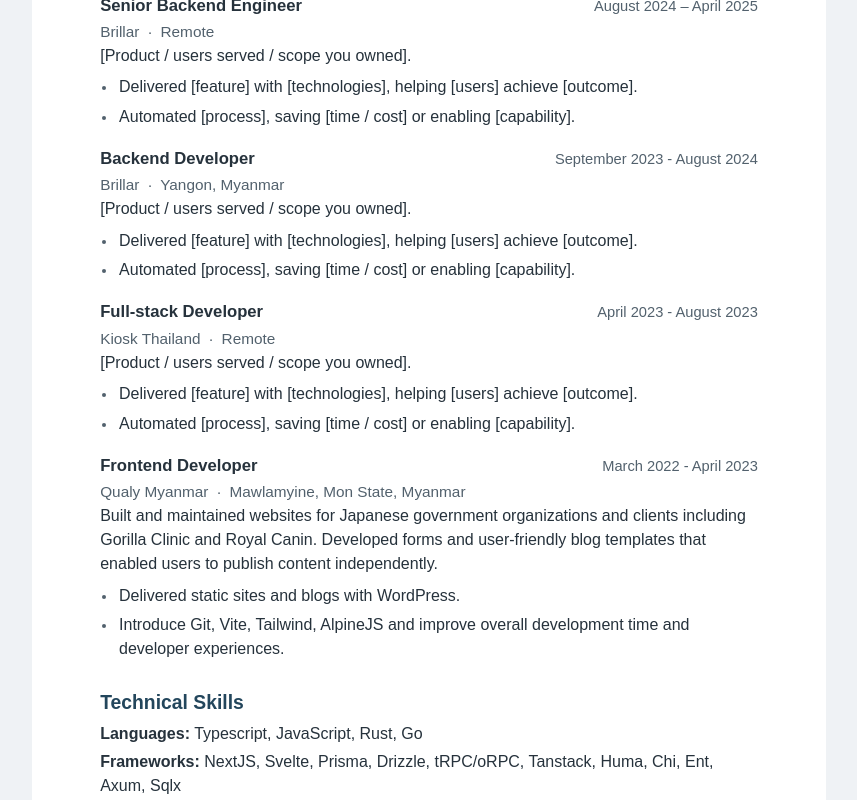
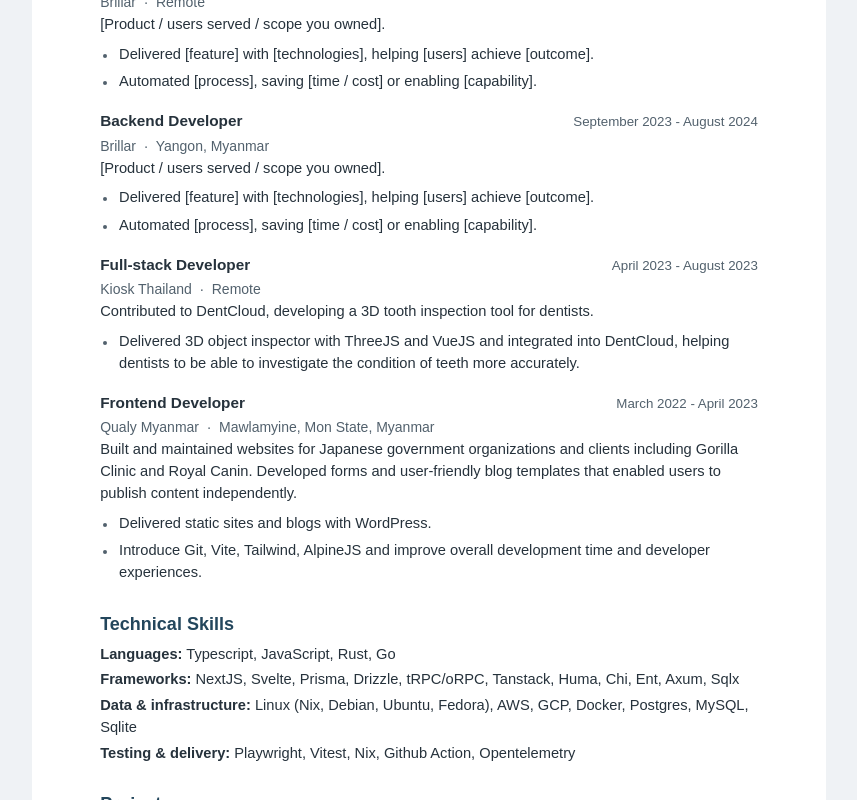
Before and after one commit to Oungseik/oungseik.github.io, a SvelteKit app: page /resume in a window 1280 px wide. Shown: the part 692-1492 px from the top of the page, without its empty margins (211-1068 px from the left). Built offline with nearby package versions, Linux system fonts and the light colour scheme.

Commit message:
Update DentCloud experience and resume typography

```diff
--- a/src/routes/resume/+page.svelte
+++ b/src/routes/resume/+page.svelte
@@ -228,13 +228,16 @@
                     <p class="entry-context">
                       Kiosk Thailand <span aria-hidden="true">·</span> Remote
                     </p>
-                    <p>[Product / users served / scope you owned].</p>
+                    <p>
+                      Contributed to DentCloud, developing a 3D tooth inspection tool for dentists.
+                    </p>
                   </header>
                   <ul>
                     <li>
-                      Delivered [feature] with [technologies], helping [users] achieve [outcome].
+                      Delivered 3D object inspector with ThreeJS and VueJS and integrated into
+                      DentCloud, helping dentists to be able to investigate the condition of teeth
+                      more accurately.
                     </li>
-                    <li>Automated [process], saving [time / cost] or enabling [capability].</li>
                   </ul>
                 </div>
 
@@ -248,9 +251,10 @@
                       Qualy Myanmar <span aria-hidden="true">·</span> Mawlamyine, Mon State, Myanmar
                     </p>
                     <p>
-                      Built and maintained websites for Japanese government organizations and clients
-                      including Gorilla Clinic and Royal Canin. Developed forms and user-friendly
-                      blog templates that enabled users to publish content independently.
+                      Built and maintained websites for Japanese government organizations and
+                      clients including Gorilla Clinic and Royal Canin. Developed forms and
+                      user-friendly blog templates that enabled users to publish content
+                      independently.
                     </p>
                   </header>
                   <ul>
--- a/src/routes/resume/resume.css
+++ b/src/routes/resume/resume.css
@@ -10,7 +10,7 @@
   box-sizing: border-box;
   color: var(--resume-ink);
   font-family: Arial, Helvetica, sans-serif;
-  font-size: 12pt;
+  font-size: 11pt;
   line-height: 1.5;
   -webkit-print-color-adjust: exact;
   print-color-adjust: exact;
@@ -36,7 +36,7 @@
 
 .resume h1 {
   color: var(--resume-accent);
-  font-size: 28pt;
+  font-size: 26.5pt;
   font-weight: 700;
   line-height: 1.12;
   letter-spacing: -0.025em;
@@ -46,13 +46,13 @@
   margin-top: 1.5mm;
   margin-bottom: 2.5mm;
   color: var(--resume-secondary);
-  font-size: 14pt;
+  font-size: 13pt;
   line-height: 1.35;
 }
 
 .resume .contact-line {
   color: var(--resume-secondary);
-  font-size: 11pt;
+  font-size: 10pt;
   line-height: 1.5;
 }
 
@@ -83,7 +83,7 @@
 .resume h2 {
   margin-bottom: 2mm;
   color: var(--resume-accent);
-  font-size: 14.5pt;
+  font-size: 13.5pt;
   font-weight: 700;
   line-height: 1.2;
   break-after: avoid;
@@ -107,7 +107,7 @@
 
 .resume h3 {
   min-width: 0;
-  font-size: 12.5pt;
+  font-size: 11.5pt;
   font-weight: 700;
   line-height: 1.35;
 }
@@ -115,7 +115,7 @@
 .resume .entry-date {
   flex-shrink: 0;
   color: var(--resume-secondary);
-  font-size: 11pt;
+  font-size: 10pt;
   line-height: 1.35;
   font-variant-numeric: tabular-nums;
   white-space: nowrap;
@@ -124,7 +124,7 @@
 .resume .entry-context {
   margin-top: 1mm;
   color: var(--resume-secondary);
-  font-size: 11.5pt;
+  font-size: 10.5pt;
 }
 
 .resume ul {
```
